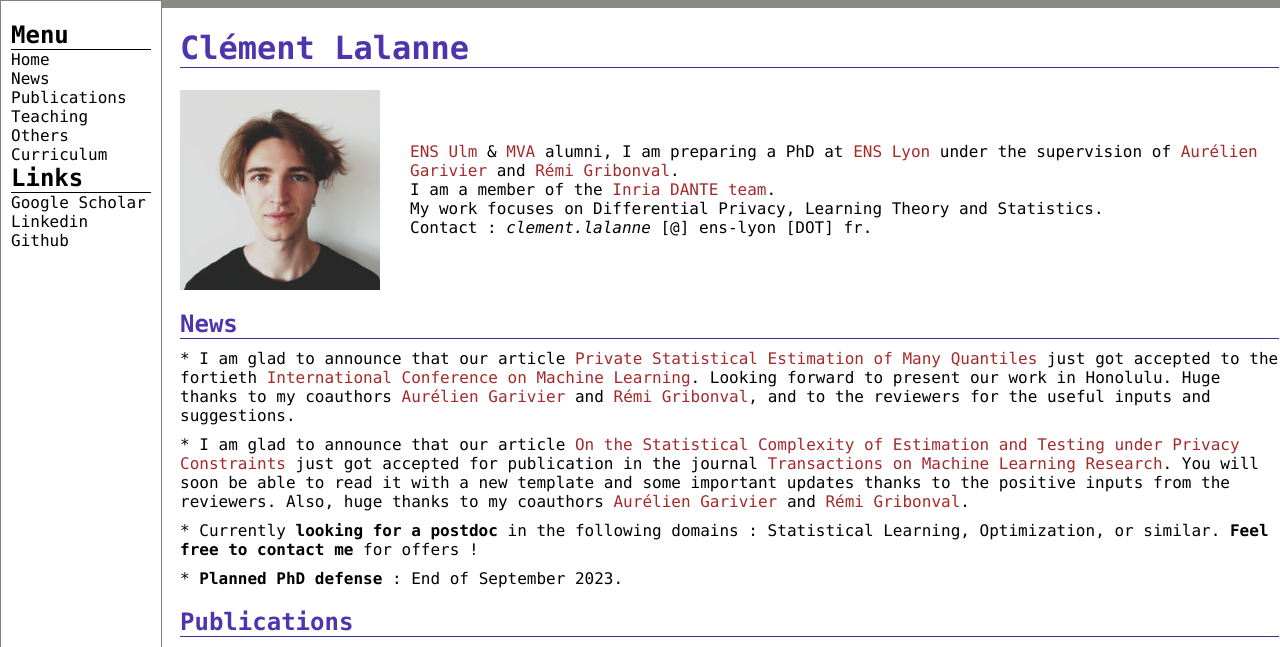
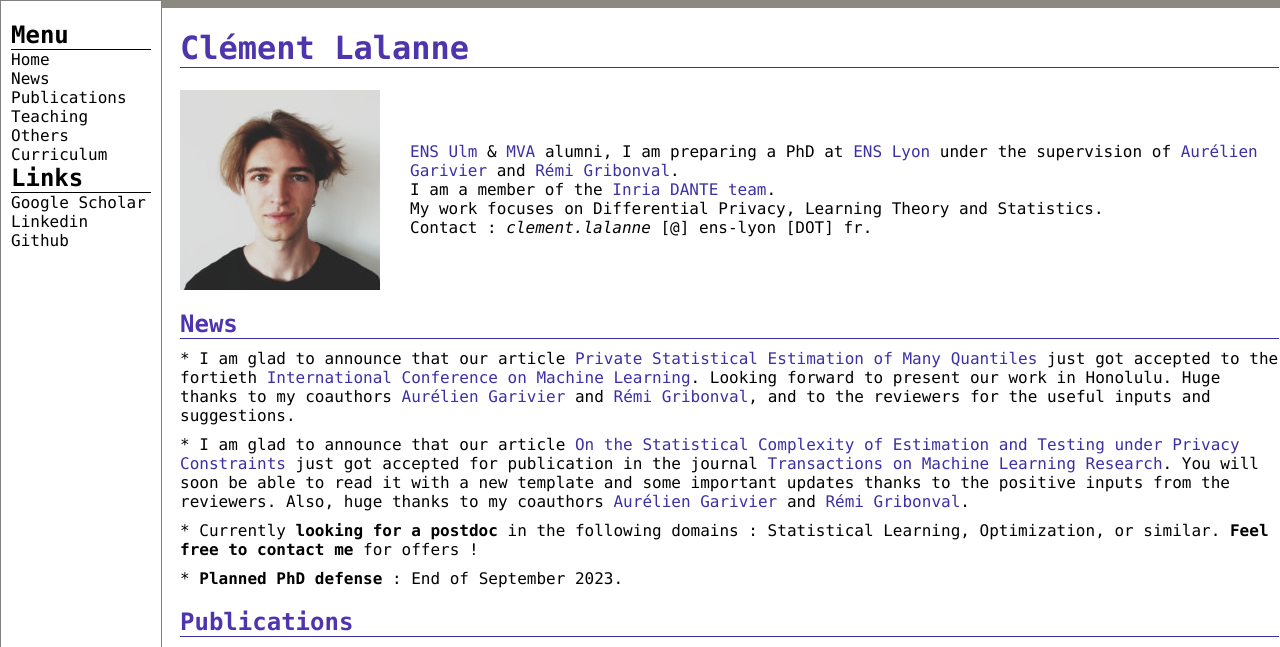
Before and after one commit to clemlal/clemlal.github.io, a Jekyll site: the page index.html, which Jekyll copies as it is, in a window 1280 px wide and 1400 px high. Shown: the top 647 px of the window. Built offline with Jekyll 4.4.1, drawn with Linux system fonts in a browser that asks for light colours; grey boxes are pictures that could not be loaded.

Commit message:
Update index.html

```diff
--- a/index.html
+++ b/index.html
@@ -79,14 +79,14 @@
       margin: 10px 0;
     }
     .section a {
-      color: brown;
+      color: rgb(60, 48, 165);
       text-decoration: none;
     }
     .presentation {
       align-items: center;
     }
     .presentation a {
-      color: brown;
+      color: rgb(60, 48, 165);
       text-decoration: none;
     }
     .presentation img {
```
